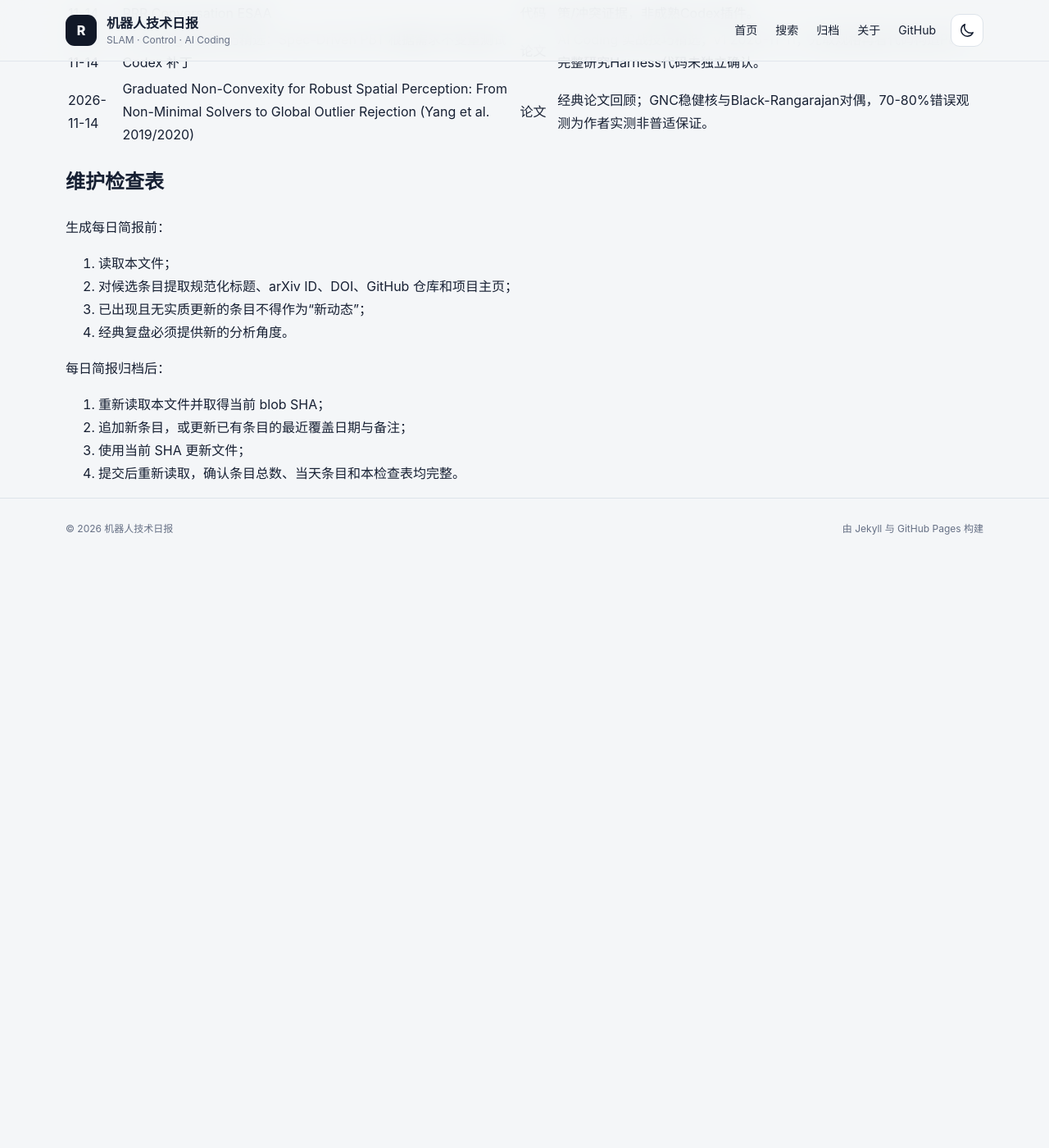
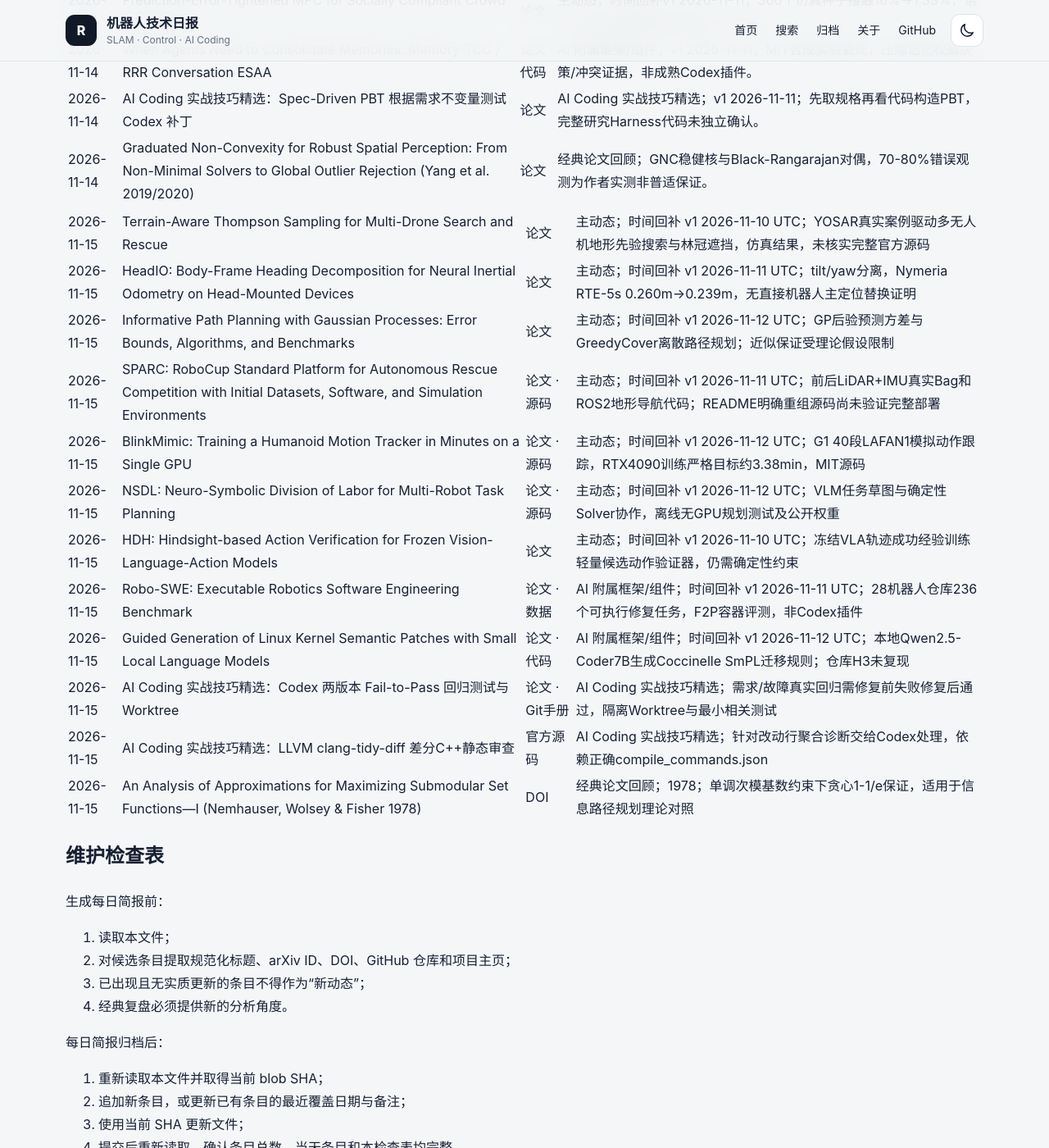
Before and after one commit to helywin/daily, a Jekyll site: the page built from robotics-brief-covered-items.md, in a window 1280 px wide and 1400 px high, scrolled down 91253 px. Shown: the whole window at 82% size. Built offline with Jekyll 4.4.1, drawn with Linux system fonts in a browser that asks for light colours; our own code applies the rules of GitHub Pages for plain Markdown files; before the commit the page ends 91933 px from its top, so only the background shows below that; some of the changed text lies outside the part shown.

Commit message:
docs: update robotics brief coverage index for 2026-11-15

```diff
--- a/robotics-brief-covered-items.md
+++ b/robotics-brief-covered-items.md
@@ -1,6 +1,6 @@
 # 机器人技术简报已覆盖条目索引
 
-> 最后更新：2026-11-14（Asia/Shanghai）
+> 最后更新：2026-11-15（Asia/Shanghai）
 >
 > 用途：每日简报选题前强制查重。本文件保留全部历史条目的最近覆盖日期、规范标题、至少一个可直接访问的原始来源和必要备注。
 >
@@ -202,6 +202,8 @@
 > 2026-11-13 新增 8 条主动态、2 条 AI 附属框架/组件、2 条 Codex 实战技巧与 1 篇经典论文回顾，累计 1,334 条。
 >
 > 2026-11-14 新增 8 条主动态、1 条 AI / LLM 附属组件、1 条 AI Coding 新实操主题和 1 篇经典回顾；Alloy 的 Codex MCP 实战与主动态为同一项目只登记一次，本日新增 11 条，累计 1,345 条。
+>
+> 2026-11-15 新增 7 条机器人/控制主动态、2 项 AI/LLM 附属框架与开源组件、2 条 Codex AI Coding 实战技巧精选和 1 篇经典论文回顾，共 12 条，累计 1,357 条。
 >
 ## 已核验条目
 
@@ -1652,6 +1654,19 @@
 | 2026-11-14 | AI Coding 实战技巧精选：Spec-Driven PBT 根据需求不变量测试 Codex 补丁 | [论文](https://arxiv.org/abs/2611.15920) | AI Coding 实战技巧精选；v1 2026-11-11；先取规格再看代码构造PBT，完整研究Harness代码未独立确认。 |
 | 2026-11-14 | Graduated Non-Convexity for Robust Spatial Perception: From Non-Minimal Solvers to Global Outlier Rejection (Yang et al. 2019/2020) | [论文](https://arxiv.org/abs/1909.08605) | 经典论文回顾；GNC稳健核与Black-Rangarajan对偶，70-80%错误观测为作者实测非普适保证。 |
 
+| 2026-11-15 | Terrain-Aware Thompson Sampling for Multi-Drone Search and Rescue | [论文](https://arxiv.org/abs/2611.14685) | 主动态；时间回补 v1 2026-11-10 UTC；YOSAR真实案例驱动多无人机地形先验搜索与林冠遮挡，仿真结果，未核实完整官方源码 |
+| 2026-11-15 | HeadIO: Body-Frame Heading Decomposition for Neural Inertial Odometry on Head-Mounted Devices | [论文](https://arxiv.org/abs/2611.14895) | 主动态；时间回补 v1 2026-11-11 UTC；tilt/yaw分离，Nymeria RTE-5s 0.260m→0.239m，无直接机器人主定位替换证明 |
+| 2026-11-15 | Informative Path Planning with Gaussian Processes: Error Bounds, Algorithms, and Benchmarks | [论文](https://arxiv.org/abs/2611.16877) | 主动态；时间回补 v1 2026-11-12 UTC；GP后验预测方差与GreedyCover离散路径规划；近似保证受理论假设限制 |
+| 2026-11-15 | SPARC: RoboCup Standard Platform for Autonomous Rescue Competition with Initial Datasets, Software, and Simulation Environments | [论文](https://arxiv.org/abs/2611.15443) · [源码](https://github.com/STAR-Explorer-Robotics/Robocup_system) | 主动态；时间回补 v1 2026-11-11 UTC；前后LiDAR+IMU真实Bag和ROS2地形导航代码；README明确重组源码尚未验证完整部署 |
+| 2026-11-15 | BlinkMimic: Training a Humanoid Motion Tracker in Minutes on a Single GPU | [论文](https://arxiv.org/abs/2611.16422) · [源码](https://github.com/fuyichen0725/blinkmimic) | 主动态；时间回补 v1 2026-11-12 UTC；G1 40段LAFAN1模拟动作跟踪，RTX4090训练严格目标约3.38min，MIT源码 |
+| 2026-11-15 | NSDL: Neuro-Symbolic Division of Labor for Multi-Robot Task Planning | [论文](https://arxiv.org/abs/2611.16671) · [源码](https://github.com/Xincheng-Tan/NSDL) | 主动态；时间回补 v1 2026-11-12 UTC；VLM任务草图与确定性Solver协作，离线无GPU规划测试及公开权重 |
+| 2026-11-15 | HDH: Hindsight-based Action Verification for Frozen Vision-Language-Action Models | [论文](https://arxiv.org/abs/2611.14834) | 主动态；时间回补 v1 2026-11-10 UTC；冻结VLA轨迹成功经验训练轻量候选动作验证器，仍需确定性约束 |
+| 2026-11-15 | Robo-SWE: Executable Robotics Software Engineering Benchmark | [论文](https://arxiv.org/abs/2611.16116) · [数据](https://huggingface.co/datasets/vharatian/Robo-SWE) | AI 附属框架/组件；时间回补 v1 2026-11-11 UTC；28机器人仓库236个可执行修复任务，F2P容器评测，非Codex插件 |
+| 2026-11-15 | Guided Generation of Linux Kernel Semantic Patches with Small Local Language Models | [论文](https://arxiv.org/abs/2611.16215) · [代码](https://github.com/MohannedAhmed67/kernel-sibling-migrations) | AI 附属框架/组件；时间回补 v1 2026-11-12 UTC；本地Qwen2.5-Coder7B生成Coccinelle SmPL迁移规则；仓库H3未复现 |
+| 2026-11-15 | AI Coding 实战技巧精选：Codex 两版本 Fail-to-Pass 回归测试与 Worktree | [论文](https://arxiv.org/abs/2611.16114) · [Git手册](https://git-scm.com/docs/git-worktree) | AI Coding 实战技巧精选；需求/故障真实回归需修复前失败修复后通过，隔离Worktree与最小相关测试 |
+| 2026-11-15 | AI Coding 实战技巧精选：LLVM clang-tidy-diff 差分C++静态审查 | [官方源码](https://github.com/llvm/llvm-project/blob/main/clang-tools-extra/clang-tidy/tool/clang-tidy-diff.py) | AI Coding 实战技巧精选；针对改动行聚合诊断交给Codex处理，依赖正确compile_commands.json |
+| 2026-11-15 | An Analysis of Approximations for Maximizing Submodular Set Functions—I (Nemhauser, Wolsey & Fisher 1978) | [DOI](https://doi.org/10.1007/BF01588971) | 经典论文回顾；1978；单调次模基数约束下贪心1-1/e保证，适用于信息路径规划理论对照 |
+
 ## 维护检查表
 
 生成每日简报前：
```
